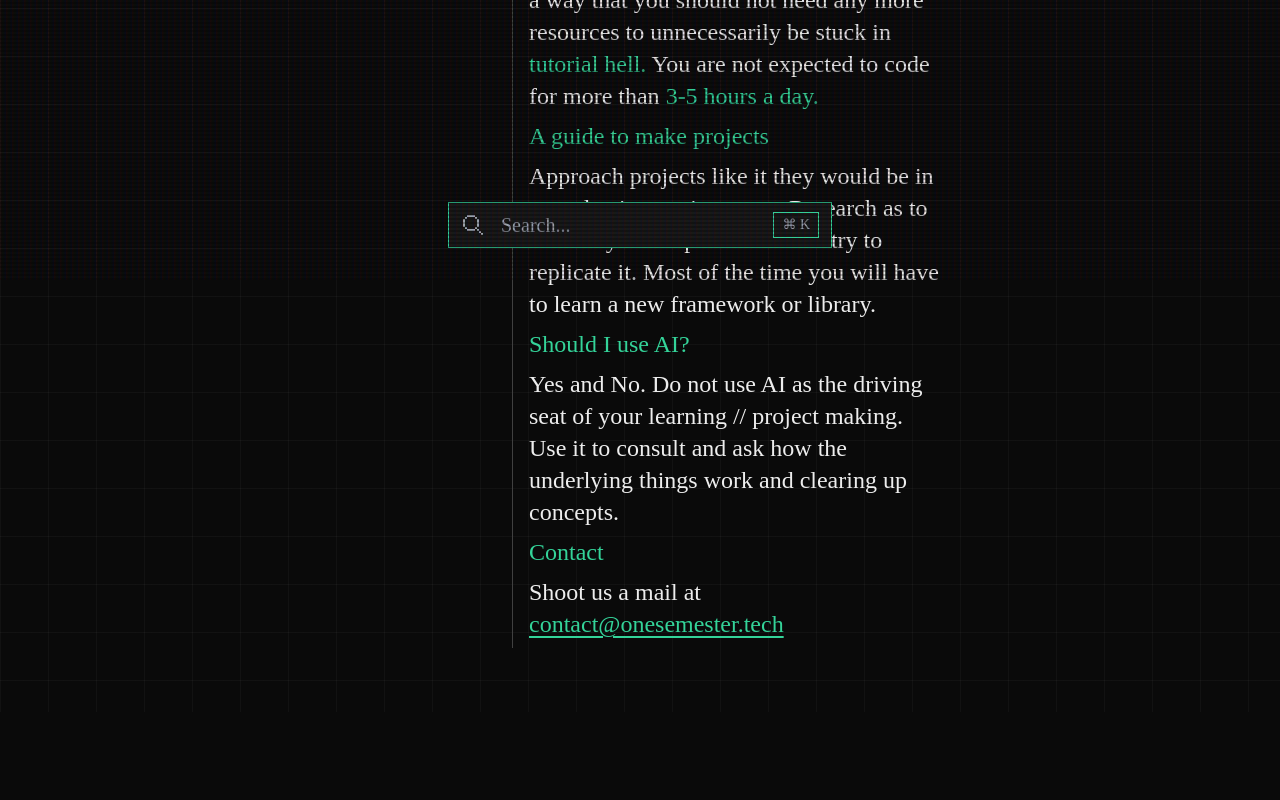
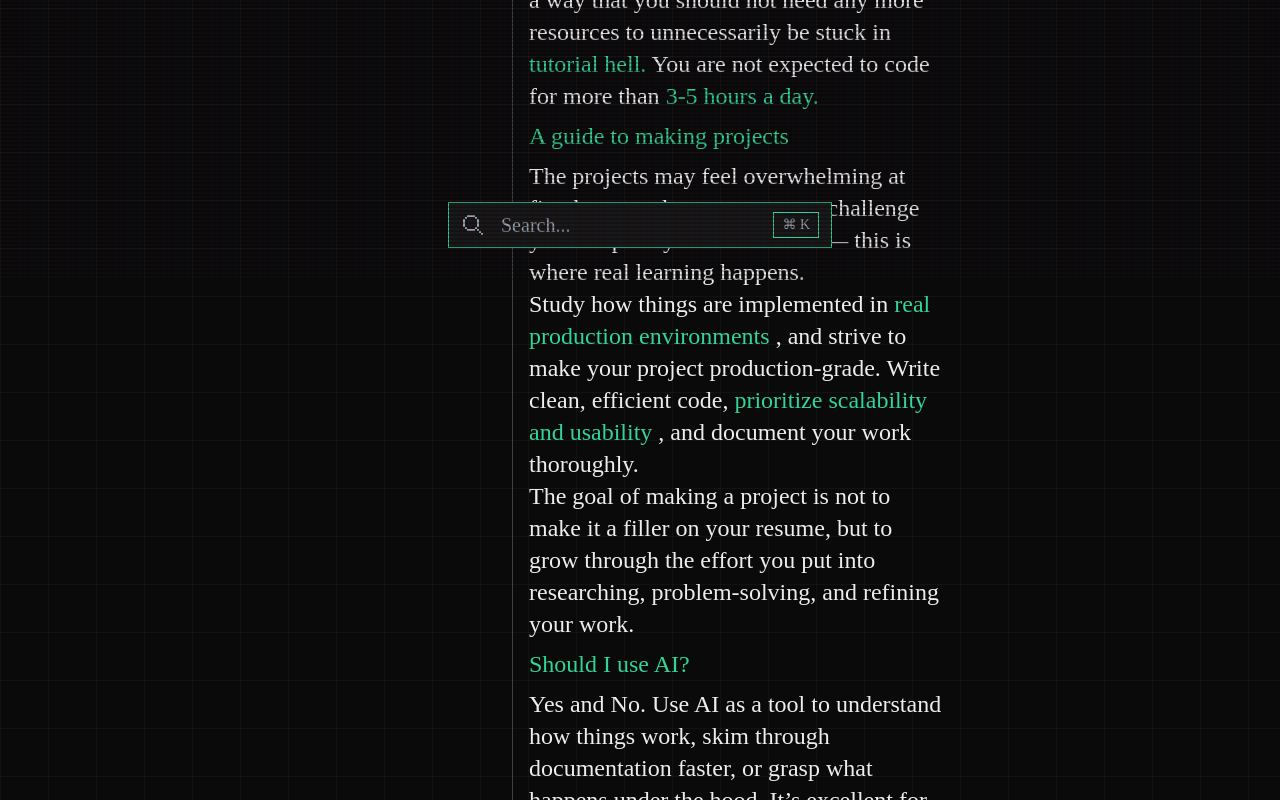
Before and after one commit to namishh/onesemester, a Next.js app: page / in a window 1280 px wide. Shown: the part 520-1320 px from the top of the page. Before the commit the page ends 1232 px from the top, so only its background shows below. Built offline with nearby package versions, Linux system fonts and the light colour scheme; a web font is replaced by a local one.

Commit message:
better guides

```diff
--- a/app/page.tsx
+++ b/app/page.tsx
@@ -44,12 +44,15 @@ export default function Home() {
           <p className="text-2xl px-4 text-emerald-400">How do I use this?</p>
 
           <p className="text-2xl px-4 py-2">You are given a specific list of tasks to complete and resources to study from for each month. We have picked them in such a way that you should not need any more resources to unnecessarily be stuck in <span className="text-emerald-400">tutorial hell.</span> You are not expected to code for more than <span className="text-emerald-400">3-5 hours a day.</span> </p>
-          <p className="text-2xl px-4 text-emerald-400">A guide to make projects</p>
-          <p className="text-2xl px-4 py-2">Approach projects like it they would be in a production environment. Research as to how they are implemented and try to replicate it. Most of the time you will have to learn a new framework or library.</p>
+          <p className="text-2xl px-4 text-emerald-400">A guide to making projects</p>
+          <p className="text-2xl px-4 py-2">The projects may feel overwhelming at first because they are meant to challenge you and push your boundaries — this is where real learning happens. <br /> Study how things are implemented in <span className="text-emerald-400"> real production environments </span>, and strive to make your project production-grade. Write clean, efficient code, <span className="text-emerald-400"> prioritize scalability and usability </span>, and document your work thoroughly. <br /> The goal of making a project is not to make it a filler on your resume, but to grow through the effort you put into researching, problem-solving, and refining your work.</p>
           <p className="text-2xl px-4 text-emerald-400">Should I use AI?</p>
-          <p className="text-2xl px-4 py-2">Yes and No. Do not use AI as the driving seat of your learning // project making. Use it to consult and ask how the underlying things work and clearing up concepts.</p>
+          <p className="text-2xl px-4 py-2">Yes and No. Use AI as a tool to understand how things work, skim through documentation faster, or grasp what happens under the hood. It’s excellent for answering the <span className="text-emerald-400">what and why </span>, helping you build a strong conceptual foundation.<br/> However, don’t let AI become your driver or the only thing that writes code for you. Avoid relying on it for the <span className="text-emerald-400">how</span>.<br/>
+           Use AI to enhance your understanding, but take the wheel when it comes to implementation. Balance is key: let AI guide your learning, but ensure you’re the one doing the work and growing your skills.
+
+            </p>
           <p className="text-2xl px-4 text-emerald-400">Contact</p>
-          <p className="text-2xl px-4 py-2">Shoot us a mail at <a className="text-emerald-400 underline underline-offset-4" href="mailto:contact@onesemester.tech">contact@onesemester.tech</a></p>
+          <p className="text-2xl px-4 py-2 mb-6">Shoot us a mail at <a className="text-emerald-400 underline underline-offset-4" href="mailto:contact@onesemester.tech">contact@onesemester.tech</a></p>
         </main>
       </div>
     </div>
```
